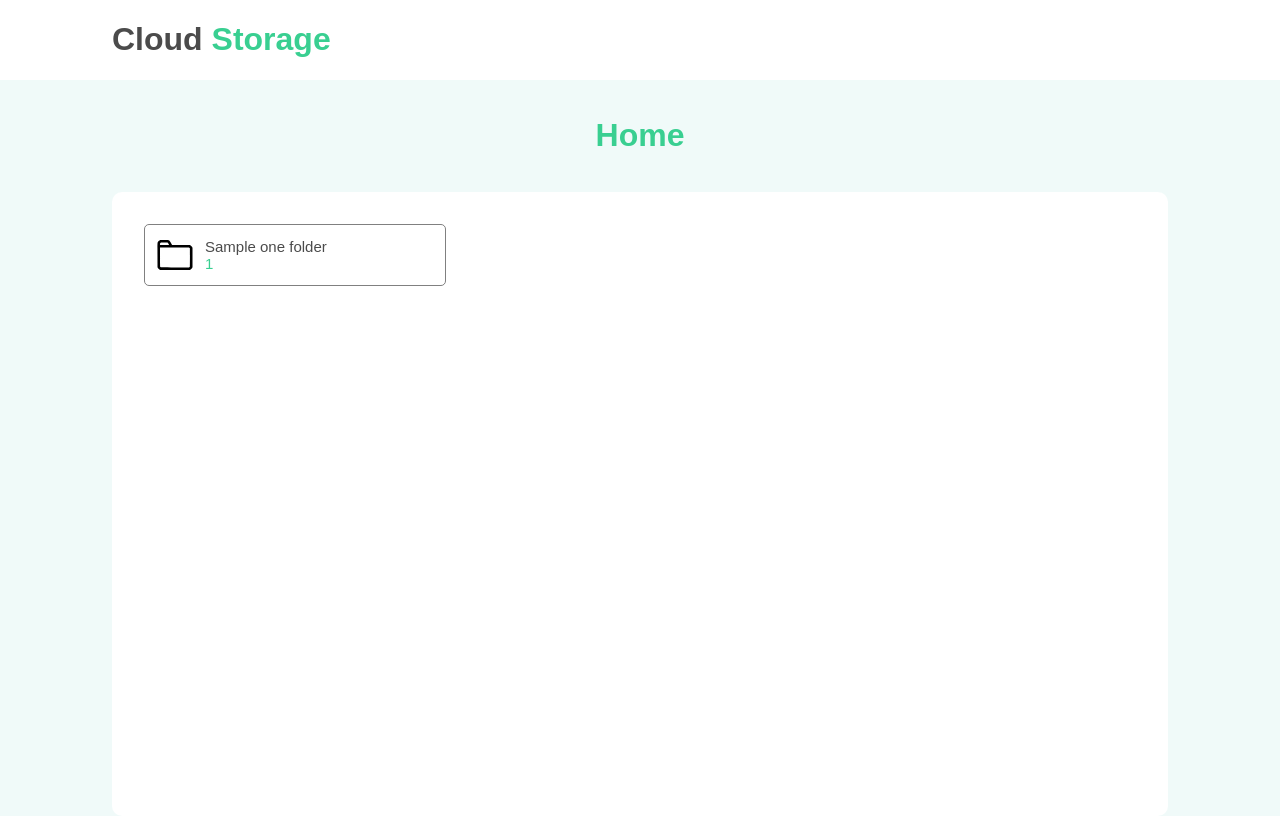
After one commit to shahriar0247/fiverr_ftp, a Flask app: template app/templates/path/home.html in a window 1280 px wide. The commit adds this page. Run offline with Flask 2, Linux system fonts and the light colour scheme; the template is opened without the code that fills it: most values are stand-ins (such as "Sample title", 1, 10 or a date in 2020).

Commit message:
Add files via upload

```diff
--- a/app/__init__.py
+++ b/app/__init__.py
@@ -8,3 +8,4 @@
 
 
 from app.views.login import login
+from app.views.path import home
--- /dev/null
+++ b/app/functions/path.py
@@ -0,0 +1,2 @@
+def get_all_folders():
+    pass
--- /dev/null
+++ b/app/static/path/home.css
@@ -0,0 +1,216 @@
+html,
+body {
+  margin: 0;
+  padding: 0;
+  -webkit-box-sizing: border-box;
+          box-sizing: border-box;
+  height: 100vh;
+  width: 100%;
+  font-family: Arial, Helvetica, sans-serif;
+  background-color: #f0faf9;
+}
+
+.small-text {
+  color: #b8bbc2;
+}
+
+.main-div {
+  background-color: white;
+}
+
+.accent {
+  color: #39cf91;
+}
+
+.all {
+  height: 100vh;
+  display: -ms-grid;
+  display: grid;
+  -ms-grid-rows: 1fr 1fr 10fr;
+      grid-template-rows: 1fr 1fr 10fr;
+  margin: 0px;
+  color: #4b4b4b;
+  word-wrap: break-word;
+}
+
+.first-heading {
+  padding-left: 7em;
+  padding-right: 7em;
+}
+
+.second-heading {
+  text-align: center;
+  color: #39cf91;
+  padding-top: 1em;
+  padding-bottom: 1em;
+}
+
+.third-heading {
+  -webkit-column-gap: 3em;
+          column-gap: 3em;
+  margin-left: 7em;
+  margin-right: 7em;
+}
+
+.third-heading .first-section,
+.third-heading .second-section {
+  border-radius: 10px;
+  padding: 2em;
+}
+
+.third-heading .first-section {
+  -ms-grid-rows: 0.5fr 0.5fr minmax(30ch, 60ch);
+      grid-template-rows: 0.5fr 0.5fr minmax(30ch, 60ch);
+}
+
+.third-heading .first-section .title {
+  display: -webkit-box;
+  display: -ms-flexbox;
+  display: flex;
+  -webkit-box-pack: justify;
+      -ms-flex-pack: justify;
+          justify-content: space-between;
+}
+
+.third-heading .first-section .title .share,
+.third-heading .first-section .title .upload {
+  margin: 0px;
+}
+
+.third-heading .first-section .search .search-input {
+  padding: 1em;
+  border-top: none;
+  border-left: none;
+  border-right: none;
+}
+
+.third-heading .first-section .search .search-input:focus {
+  outline: none;
+}
+
+.third-heading .first-section .folders {
+  display: -ms-grid;
+  display: grid;
+  row-gap: 1em;
+  margin-top: 1em;
+  grid-auto-flow: row;
+  grid-auto-rows: 20%;
+  -ms-grid-columns: unset;
+      grid-template-columns: unset;
+  -ms-grid-rows: unset;
+      grid-template-rows: unset;
+  overflow-y: scroll;
+  overflow-x: hidden;
+}
+
+.third-heading .second-section {
+  height: 70vh;
+}
+
+.third-heading .second-section .ip {
+  display: block;
+}
+
+.third-heading .second-section .first-sub-section {
+  display: -webkit-box;
+  display: -ms-flexbox;
+  display: flex;
+  -webkit-box-pack: justify;
+      -ms-flex-pack: justify;
+          justify-content: space-between;
+}
+
+.third-heading .second-section .first-sub-section h5 {
+  margin: 0px;
+}
+
+/*
+@media screen and (min-width: 992px){
+   .all{
+    margin: 0px;
+    margin-top: 0;
+    margin-bottom: 0;
+   }
+   .third-heading{
+    display: grid;
+    grid-template-columns: 1fr 5fr;
+    grid-template-rows: 1fr;
+}
+}
+*/
+.all_folders {
+  display: -webkit-box;
+  display: -ms-flexbox;
+  display: flex;
+}
+
+.one-folder {
+  border: 1px solid gray;
+  border-radius: 5px;
+  height: 60px;
+  width: 300px;
+  display: -ms-grid;
+  display: grid;
+  -ms-grid-columns: 1fr 4fr;
+      grid-template-columns: 1fr 4fr;
+  cursor: pointer;
+  margin-bottom: 20px;
+  margin-right: 20px;
+}
+
+.one-folder .file-info {
+  margin: auto;
+  overflow: hidden;
+  margin-left: 0;
+  margin-right: 20px;
+}
+
+.one-folder .file-info div {
+  display: -webkit-box;
+  display: -ms-flexbox;
+  display: flex;
+  -webkit-box-align: center;
+      -ms-flex-align: center;
+          align-items: center;
+  font-size: 15px;
+}
+
+.one-folder .icon {
+  width: 40px;
+  display: -webkit-box;
+  display: -ms-flexbox;
+  display: flex;
+  justify-items: center;
+  -webkit-box-align: center;
+      -ms-flex-align: center;
+          align-items: center;
+  margin: auto;
+}
+
+.one-folder .icon img {
+  width: 100%;
+  display: block;
+  margin: auto;
+}
+
+.one-folder:hover {
+  border: 1px solid #39cf91;
+  background-color: #39cf91;
+  color: white;
+}
+
+.one-folder:hover div {
+  color: white;
+}
+
+.one-folder:hover img {
+  -webkit-filter: invert(100%) sepia(0%) saturate(0%) hue-rotate(13deg) brightness(108%) contrast(101%);
+          filter: invert(100%) sepia(0%) saturate(0%) hue-rotate(13deg) brightness(108%) contrast(101%);
+}
+
+@media screen and (max-width: 1000px) {
+  .all {
+    width: 100vw;
+  }
+}
+/*# sourceMappingURL=home.css.map */
--- /dev/null
+++ b/app/static/path/home.min.css
@@ -0,0 +1 @@
+html,body{margin:0;padding:0;box-sizing:border-box;height:100vh}div{border:1px solid black}.all{height:100vh;display:grid;grid-template-rows:1fr 1fr 10fr;margin:10px;margin-top:0;margin-bottom:0}.third-heading{display:grid;grid-template-columns:1fr;grid-template-rows:1fr 10fr}@media screen and (min-width: 992px){.all{margin:100px;margin-top:0;margin-bottom:0}.third-heading{display:grid;grid-template-columns:1fr 5fr;grid-template-rows:1fr}}
--- /dev/null
+++ b/app/static/path/home.scss
@@ -0,0 +1,214 @@
+$primaryColor: #39cf91;
+$backgroundColor: #f0faf9;
+$textColor: #4b4b4b;
+$textHoverColor: white;
+$divColor: white;
+$divHoverColor: $primaryColor;
+$redColor: #d86e7a;
+$smallTextColor: #b8bbc2;
+
+html,
+body {
+    margin: 0;
+    padding: 0;
+    box-sizing: border-box;
+    height: 100vh;
+    width: 100%;
+    font-family: Arial, Helvetica, sans-serif;
+    background-color: $backgroundColor;
+}
+
+.small-text {
+    color: $smallTextColor;
+}
+
+.main-div {
+    background-color: $divColor;
+}
+
+.accent {
+    color: $primaryColor;
+}
+
+.all {
+    height: 100vh;
+    display: grid;
+    grid-template-rows: 1fr 1fr 10fr;
+    margin: 0px;
+    color: $textColor;
+    word-wrap: break-word;
+    //white-space: pre-wrap;
+    //word-break: break-word;
+
+
+}
+
+.first-heading {
+    padding-left: 7em;
+    padding-right: 7em;
+}
+
+.second-heading {
+    text-align: center;
+    color: $primaryColor;
+    padding-top: 1em;
+    padding-bottom: 1em;
+}
+
+.third-heading {
+
+    //grid-template-rows: 1fr 10fr;
+    column-gap: 3em;
+    margin-left: 7em;
+    margin-right: 7em;
+
+    .first-section,
+    .second-section {
+        border-radius: 10px;
+        padding: 2em;
+
+
+    }
+
+    .first-section {
+        grid-template-rows: 0.5fr 0.5fr minmax(30ch, 60ch);
+
+        .title {
+            display: flex;
+            justify-content: space-between;
+
+            .share,
+            .upload {
+                margin: 0px;
+            }
+        }
+
+        .search {
+            //padding-top:0.05rem;
+
+            .search-input {
+                padding: 1em;
+                border-top: none;
+                border-left: none;
+                border-right: none;
+            }
+
+            .search-input:focus {
+                outline: none;
+            }
+        }
+
+        .folders {
+            display: grid;
+            //grid-template-rows: minmax(0, 1fr) 300px;
+            row-gap: 1em;
+            margin-top: 1em;
+            grid-auto-flow: row;
+            grid-auto-rows: 20%;
+            grid-template-columns: unset;
+            grid-template-rows: unset;
+            overflow-y: scroll;
+            overflow-x: hidden;
+        }
+    }
+
+    .second-section {
+        //grid-template-rows: 0.5fr 1fr minmax(30ch, 60ch);
+        height: 70vh;
+        .ip {
+            display: block;
+        }
+        .first-sub-section {
+            display: flex;
+            justify-content: space-between;
+
+            h5 {
+                margin: 0px;
+            }
+        }
+    }
+}
+
+/*
+@media screen and (min-width: 992px){
+   .all{
+    margin: 0px;
+    margin-top: 0;
+    margin-bottom: 0;
+   }
+   .third-heading{
+    display: grid;
+    grid-template-columns: 1fr 5fr;
+    grid-template-rows: 1fr;
+}
+}
+*/
+
+.all_folders{
+
+    display: flex;
+}
+
+.one-folder {
+    border: 1px solid gray;
+    border-radius: 5px;
+    height: 60px;
+    width: 300px;
+    display: grid;
+    grid-template-columns: 1fr 4fr;
+    cursor: pointer;
+    margin-bottom: 20px;
+    margin-right: 20px;
+    .file-info {
+        margin: auto;
+        overflow:hidden;
+        margin-left: 0;
+        margin-right: 20px;
+        //margin-left: 1em;
+        div {
+            //font-size: 14px;
+            display: flex;
+            align-items: center;
+
+            //font-size: calc(0.5vmin + 0.4vmin);
+            font-size: 15px;
+        }
+    }
+
+    .icon {
+        width: 40px;
+        display: flex;
+        justify-items: center;
+        align-items: center;
+        margin: auto;
+        img {
+
+            width: 100%;
+
+            display:block;
+            margin:auto;
+
+        }
+    }
+}
+
+.one-folder:hover {
+    border: 1px solid $primaryColor;
+    background-color: $primaryColor;
+    color: white;
+    div {
+        color: white;
+    }
+    img {
+        filter: invert(100%) sepia(0%) saturate(0%) hue-rotate(13deg) brightness(108%) contrast(101%);
+    }
+}
+
+
+
+@media screen and (max-width: 1000px) {
+    .all{
+        width: 100vw;
+    }
+
+}
--- /dev/null
+++ b/app/templates/path/home.html
@@ -0,0 +1,51 @@
+<!DOCTYPE html>
+<html lang="en">
+
+<head>
+    <meta charset="UTF-8">
+    <meta http-equiv="X-UA-Compatible" content="IE=edge">
+    <meta name="viewport" content="width=device-width, initial-scale=1.0">
+    <title>Document</title>
+    <link rel="stylesheet" href="/static/path/home.css">
+</head>
+
+<body>
+    <div class="all">
+        <div class="first-heading main-div">
+            <h1>
+            Cloud <span class="accent">Storage</span>
+            </h1>
+        </div>
+
+        <div class="second-heading">
+            <h1>Home</h1>
+        </div>
+        <div class="third-heading">
+
+            <div class="second-section main-div">
+
+           <div class="all_folders">
+
+
+            {% for one_folder in all_folders %}
+                <div class="one-folder">
+                    <div class="icon">
+                        <img src="/static/img/image-icon.svg" alt="Folder icon" loading="lazy" class="icon-image">
+                    </div>
+                    <div class="file-info">
+                        <div>{{one_folder["name"]}}</div>
+                        <div class="accent">{{one_folder["size"]}}</div>
+                    </div>
+
+                </div>
+            {% endfor %}
+
+
+            </div>
+
+
+            </div>
+        </div>
+</body>
+
+</html>
```
Also changed, not shown: app/static/login/login.css (+17 -0 lines), app/views/path/home.py (added, +9 -0 lines), Login_1.jpg (added), app/functions/firebase_log.py (line endings or trailing spaces), app/static/img/image-icon.svg (added), app/static/login/login.min.css (line endings or trailing spaces), app/static/login/login.scss (line endings or trailing spaces), app/templates/login/login.html (line endings or trailing spaces), app/views/login/login.py (line endings or trailing spaces), run.py (line endings or trailing spaces), 1 other file.
